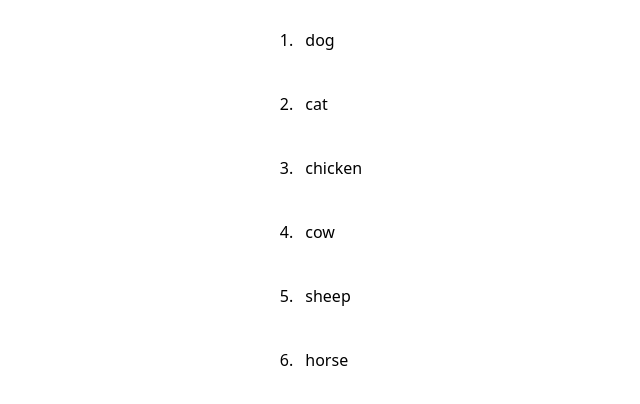
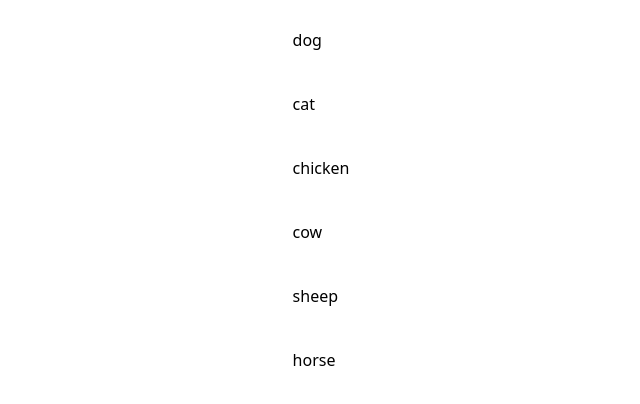
Before and after one commit to hirwaaldo1/gym-introductory-exercises-react, a React (Create React App) app: page / in a window 1280 px wide. Shown: the top 404 px of the page, without its empty margins (319-959 px from the left). Built offline with nearby package versions, Linux system fonts and the light colour scheme.

Commit message:
fix: apply all request changes

```diff
--- a/src/App.js
+++ b/src/App.js
@@ -4,9 +4,9 @@ function App() {
   return (
     <div className="flex justify-center mt-2">
       <ul className="w-fit rounded-md">
-        {DATA.map((value, index) => {
-          return <List {...value} key={index} />;
-        })}
+        {DATA.map((value, index) => (
+          <List {...value} key={index} />
+        ))}
       </ul>
     </div>
   );
--- a/src/components/List.js
+++ b/src/components/List.js
@@ -1,9 +1,8 @@
 import React from "react";
-export default function List({ name, id }) {
+export default function List(props) {
   return (
     <li className="flex items-center gap-3 px-4 py-5">
-      <span>{id}.</span>
-      <span>{name}</span>
+      <span>{props.name}</span>
     </li>
   );
 }
```
